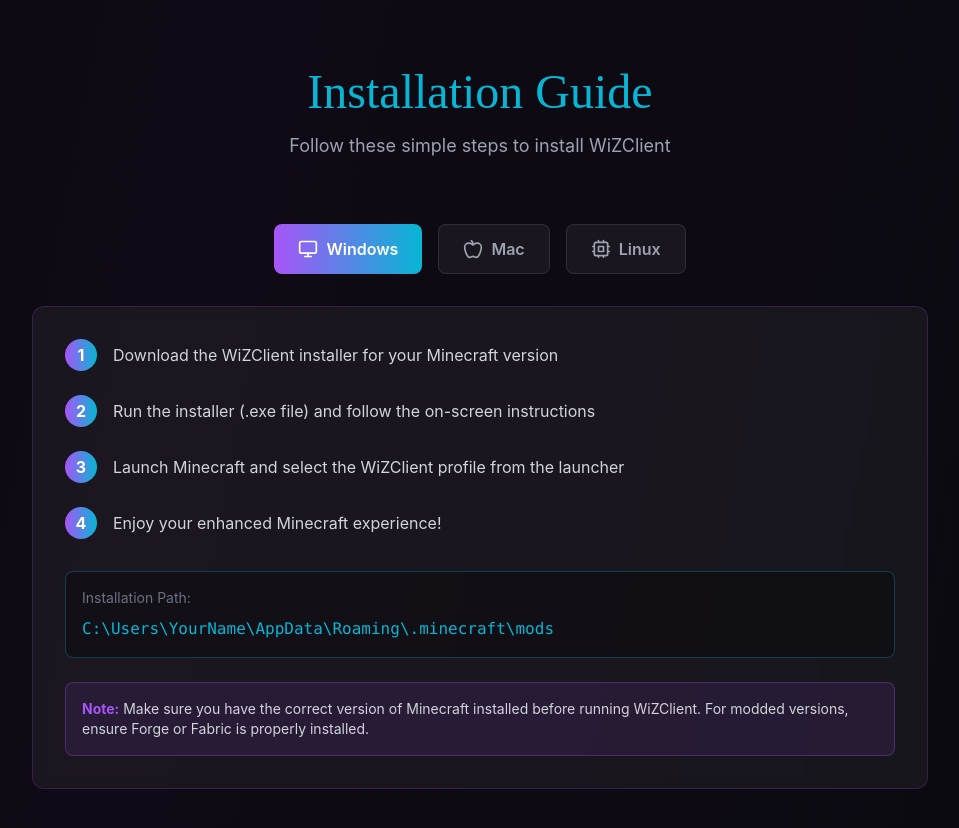
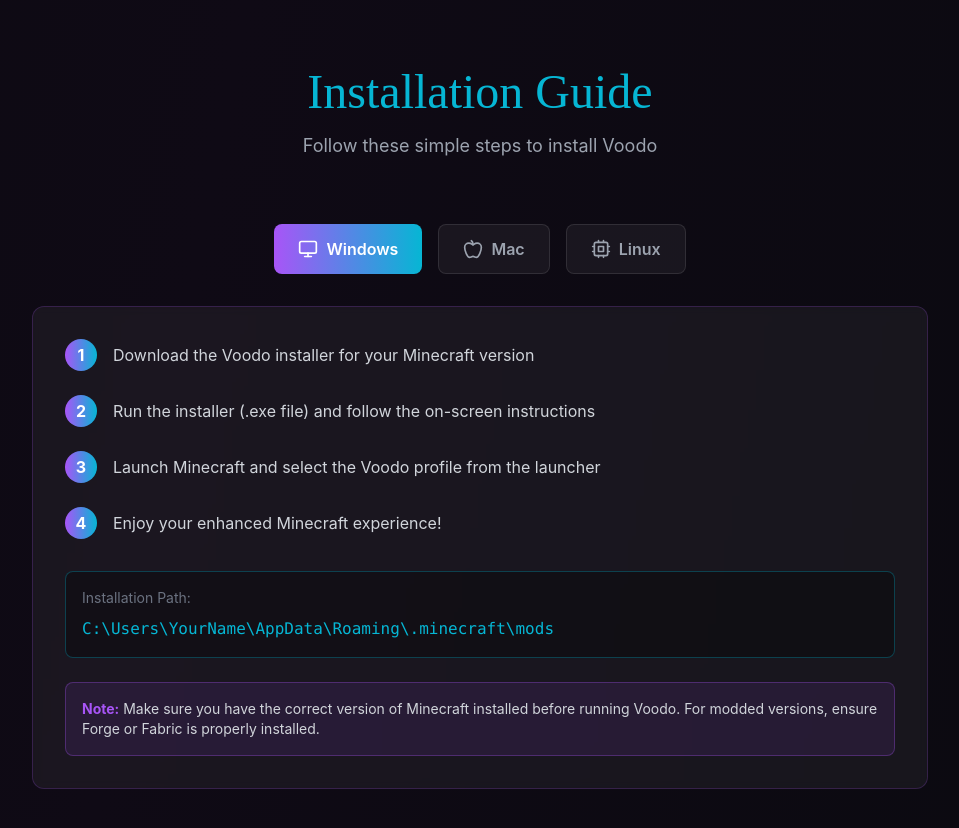
Before and after one commit to WiZClientDev/VodooClientWebsite, a React (Vite) app: page / in a window 1280 px wide. Shown: the part 4660-5488 px from the top of the page, without its empty margins (160-1119 px from the left). Built offline with nearby package versions, Linux system fonts and the light colour scheme.

Commit message:
Update InstallationGuide.tsx

```diff
--- a/src/components/InstallationGuide.tsx
+++ b/src/components/InstallationGuide.tsx
@@ -7,19 +7,19 @@ export default function InstallationGuide() {
 
   const instructions = {
     windows: [
-      'Download the WiZClient installer for your Minecraft version',
+      'Download the Voodo installer for your Minecraft version',
       'Run the installer (.exe file) and follow the on-screen instructions',
-      'Launch Minecraft and select the WiZClient profile from the launcher',
+      'Launch Minecraft and select the Voodo profile from the launcher',
       'Enjoy your enhanced Minecraft experience!',
     ],
     mac: [
-      'Download the WiZClient installer for macOS',
-      'Open the .dmg file and drag WiZClient to your Applications folder',
+      'Download the Voodo installer for macOS',
+      'Open the .dmg file and drag Voodo to your Applications folder',
       'Right-click and select "Open" to bypass Gatekeeper (first time only)',
-      'Launch Minecraft and select the WiZClient profile',
+      'Launch Minecraft and select the Voodo profile',
     ],
     linux: [
-      'Download the WiZClient .jar file for your Minecraft version',
+      'Download the Voodo .jar file for your Minecraft version',
       'Move the file to your Minecraft directory: ~/.minecraft/mods/',
       'Make sure you have Java installed (java -version)',
       'Launch Minecraft with the Forge/Fabric profile',
@@ -46,7 +46,7 @@ export default function InstallationGuide() {
             Installation Guide
           </h2>
           <p className="text-gray-400 text-lg">
-            Follow these simple steps to install WiZClient
+            Follow these simple steps to install Voodo
           </p>
         </motion.div>
 
@@ -112,7 +112,7 @@ export default function InstallationGuide() {
           <div className="mt-6 p-4 bg-neon-purple/10 border border-neon-purple/30 rounded-lg">
             <p className="text-sm text-gray-300">
               <strong className="text-neon-purple">Note:</strong> Make sure you have the correct
-              version of Minecraft installed before running WiZClient. For modded versions, ensure
+              version of Minecraft installed before running Voodo. For modded versions, ensure
               Forge or Fabric is properly installed.
             </p>
           </div>
```
